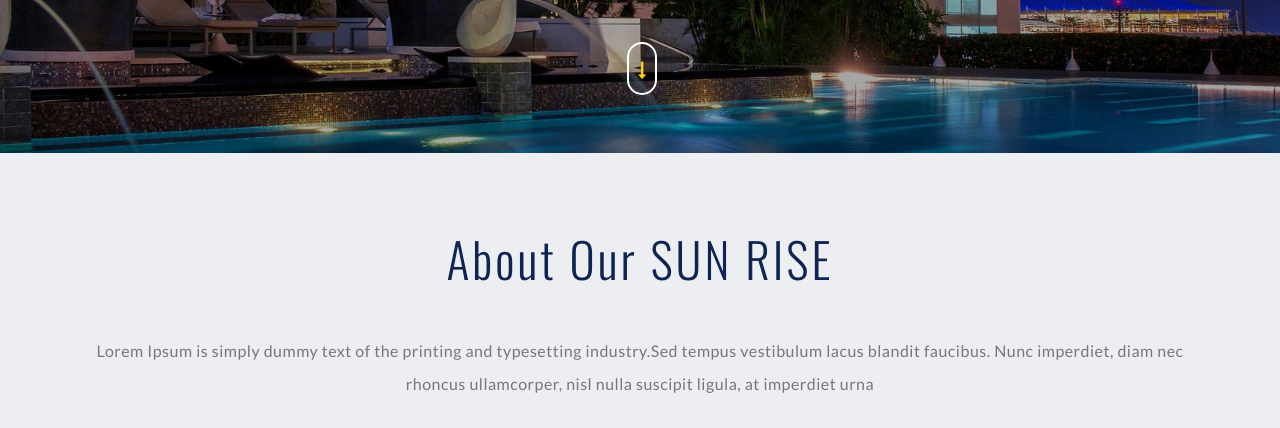
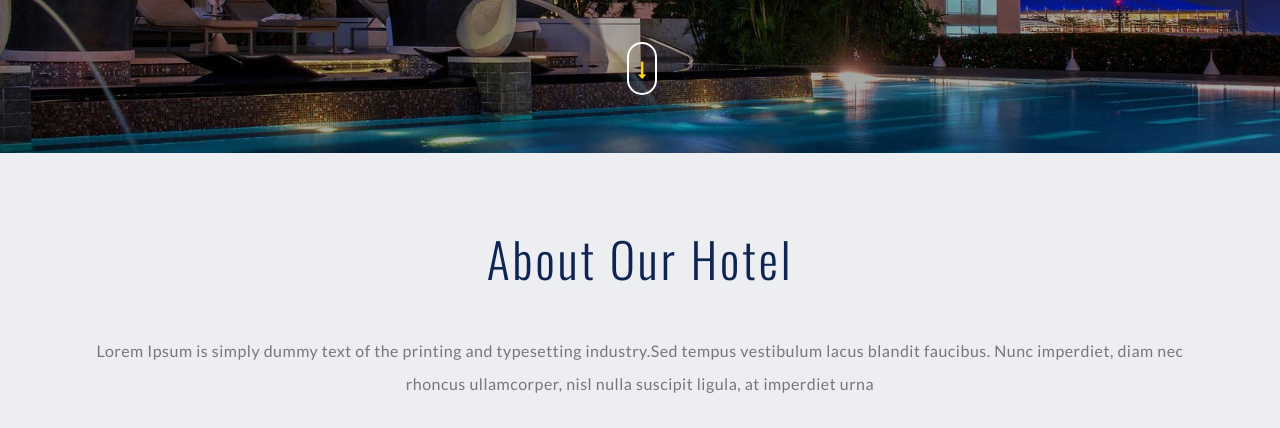
Before and after one commit to odhiamboatieno/Hotel-Management-Sytem-Using-Php-and-Mysql, a PHP site: page /aboutus.php in a window 1280 px wide. Shown: the part 526-954 px from the top of the page. Run offline with PHP 8.4, Linux system fonts and the light colour scheme; some web fonts are replaced.

Commit message:
Update aboutus.php

```diff
--- a/aboutus.php
+++ b/aboutus.php
@@ -151,7 +151,7 @@ include('db.php');
  	<div class="about-wthree" id="about">
 		  <div class="container">
 				   <div class="ab-w3l-spa">
-                            <h3 class="title-w3-agileits title-black-wthree">About Our SUN RISE</h3>
+                            <h3 class="title-w3-agileits title-black-wthree">About Our Hotel</h3>
 						   <p class="about-para-w3ls">Lorem Ipsum is simply dummy text of the printing and typesetting industry.Sed tempus vestibulum lacus blandit faucibus. Nunc imperdiet, diam nec rhoncus ullamcorper, nisl nulla suscipit ligula, at imperdiet urna</p>
 						   <img src="images/about.jpg" class="img-responsive" alt="Hair Salon">
 										<div class="w3l-slider-img">
```
